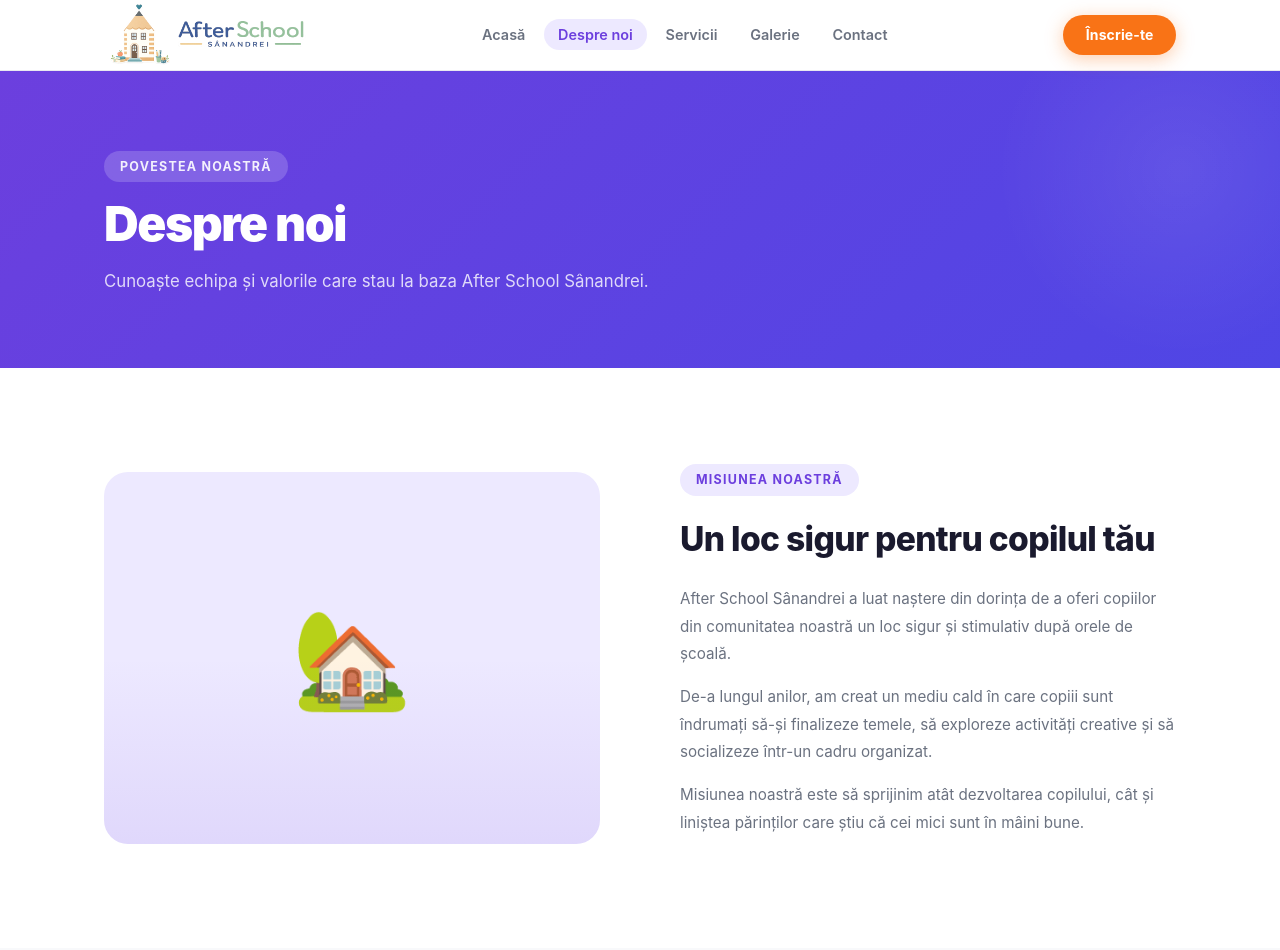
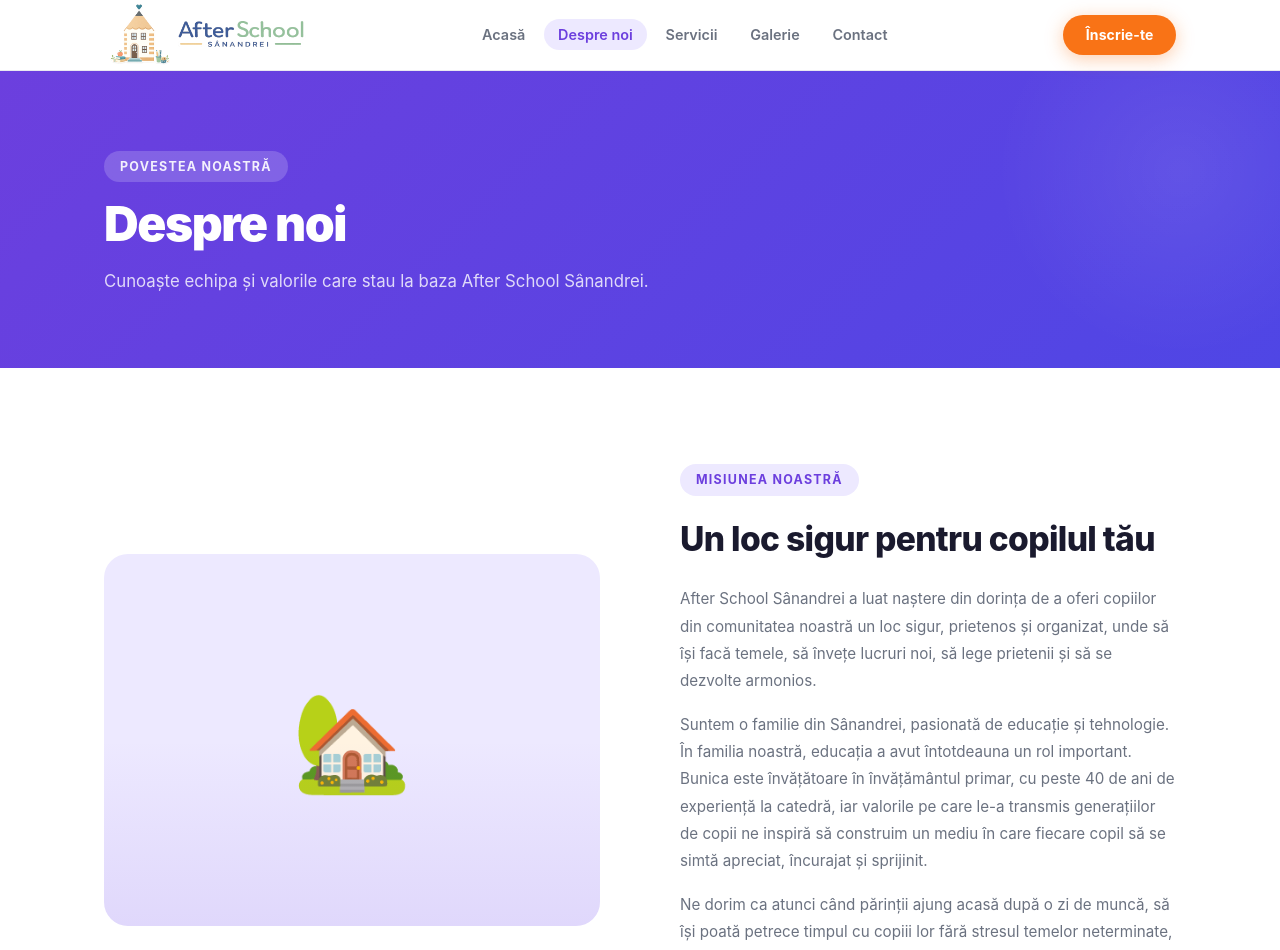
Before and after one commit to lavinianetotea/afterschool-sanandrei, a React (Create React App) app in the folder client/: page /despre-noi in a window 1280 px wide. Shown: the top 950 px of the page. Built offline with nearby package versions, Linux system fonts and the light colour scheme.

Commit message:
About page: Misiunea noastra

```diff
--- a/client/src/index.css
+++ b/client/src/index.css
@@ -125,6 +125,5 @@ section {
   font-size: 1.05rem;
   color: var(--text-muted);
   margin-bottom: 3rem;
-  max-width: 540px;
   line-height: 1.7;
 }
--- a/client/src/pages/About.jsx
+++ b/client/src/pages/About.jsx
@@ -1,15 +1,42 @@
-import './About.css';
+import "./About.css";
 
 const values = [
-  { icon: '❤️', title: 'Grijă', desc: 'Fiecare copil este tratat cu dragoste și atenție individualizată.' },
-  { icon: '📖', title: 'Educație', desc: 'Stimulăm curiozitatea și dorința de a învăța zilnic.' },
-  { icon: '🤝', title: 'Comunitate', desc: 'Construim relații solide de încredere cu părinții.' },
+  {
+    icon: "❤️",
+    title: "Grijă",
+    desc: "Fiecare copil este tratat cu dragoste și atenție individualizată.",
+  },
+  {
+    icon: "📖",
+    title: "Educație",
+    desc: "Stimulăm curiozitatea și dorința de a învăța zilnic.",
+  },
+  {
+    icon: "🤝",
+    title: "Comunitate",
+    desc: "Construim relații solide de încredere cu părinții.",
+  },
 ];
 
 const team = [
-  { name: 'Maria Ionescu', role: 'Director', desc: 'Experiență de peste 10 ani în educația timpurie.', icon: '👩‍🏫' },
-  { name: 'Ana Popescu', role: 'Educator', desc: 'Specializată în activități creative și educaționale.', icon: '👩‍🎨' },
-  { name: 'Ion Mureșan', role: 'Coordonator', desc: 'Responsabil cu programul și comunicarea cu părinții.', icon: '👨‍💼' },
+  {
+    name: "Maria Ionescu",
+    role: "Director",
+    desc: "Experiență de peste 10 ani în educația timpurie.",
+    icon: "👩‍🏫",
+  },
+  {
+    name: "Ana Popescu",
+    role: "Educator",
+    desc: "Specializată în activități creative și educaționale.",
+    icon: "👩‍🎨",
+  },
+  {
+    name: "Ion Mureșan",
+    role: "Coordonator",
+    desc: "Responsabil cu programul și comunicarea cu părinții.",
+    icon: "👨‍💼",
+  },
 ];
 
 export default function About() {
@@ -20,7 +47,10 @@ export default function About() {
           <div className="page-hero-inner">
             <span className="page-hero-tag">Povestea noastră</span>
             <h1>Despre noi</h1>
-            <p>Cunoaște echipa și valorile care stau la baza After School Sânandrei.</p>
+            <p>
+              Cunoaște echipa și valorile care stau la baza After School
+              Sânandrei.
+            </p>
           </div>
         </div>
       </div>
@@ -33,17 +63,26 @@ export default function About() {
               <span className="section-tag">Misiunea noastră</span>
               <h2>Un loc sigur pentru copilul tău</h2>
               <p>
-                After School Sânandrei a luat naștere din dorința de a oferi copiilor din
-                comunitatea noastră un loc sigur și stimulativ după orele de școală.
+                After School Sânandrei a luat naștere din dorința de a oferi
+                copiilor din comunitatea noastră un loc sigur, prietenos și
+                organizat, unde să își facă temele, să învețe lucruri noi, să
+                lege prietenii și să se dezvolte armonios.
               </p>
               <p>
-                De-a lungul anilor, am creat un mediu cald în care copiii sunt
-                îndrumați să-și finalizeze temele, să exploreze activități creative și
-                să socializeze într-un cadru organizat.
+                {" "}
+                Suntem o familie din Sânandrei, pasionată de educație și
+                tehnologie. În familia noastră, educația a avut întotdeauna un
+                rol important. Bunica este învățătoare în învățământul primar,
+                cu peste 40 de ani de experiență la catedră, iar valorile pe
+                care le-a transmis generațiilor de copii ne inspiră să construim
+                un mediu în care fiecare copil să se simtă apreciat, încurajat
+                și sprijinit.
               </p>
               <p>
-                Misiunea noastră este să sprijinim atât dezvoltarea copilului, cât și
-                liniștea părinților care știu că cei mici sunt în mâini bune.
+                Ne dorim ca atunci când părinții ajung acasă după o zi de muncă,
+                să își poată petrece timpul cu copiii lor fără stresul temelor
+                neterminate, știind că aceștia au avut o zi frumoasă, productivă
+                și petrecută în siguranță.
               </p>
             </div>
           </div>
--- a/client/src/pages/Contact.jsx
+++ b/client/src/pages/Contact.jsx
@@ -38,7 +38,10 @@ export default function Contact() {
         headers: { 'Content-Type': 'application/json' },
         body: JSON.stringify(form),
       });
-      if (!res.ok) throw new Error();
+      if (!res.ok) {
+        setStatus('error');
+        return;
+      }
       setStatus('success');
       setForm(initialForm);
     } catch {
@@ -68,7 +71,7 @@ export default function Contact() {
               <div className="contact-detail-icon">📍</div>
               <div>
                 <h4>Adresă</h4>
-                <p>Sânandrei, județul Timiș</p>
+                <p>Sfântul Andrei 59, Sânandrei, jud. Timiș</p>
               </div>
             </div>
 
--- a/package.json
+++ b/package.json
@@ -4,5 +4,8 @@
   "scripts": {
     "build": "echo 'Frontend deployed separately on Vercel'",
     "start": "cd server && npm install && node index.js"
+  },
+  "devDependencies": {
+    "prettier": "^3.8.3"
   }
 }
```
